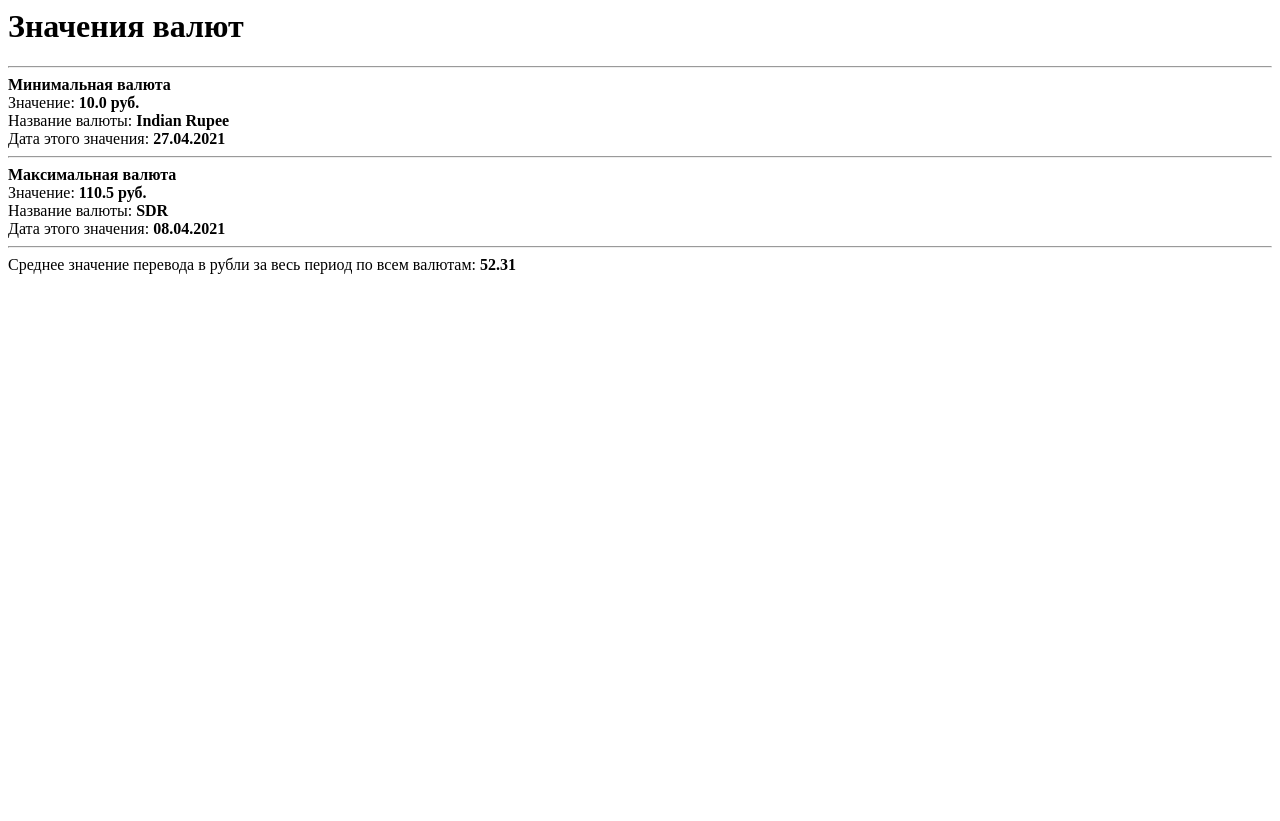
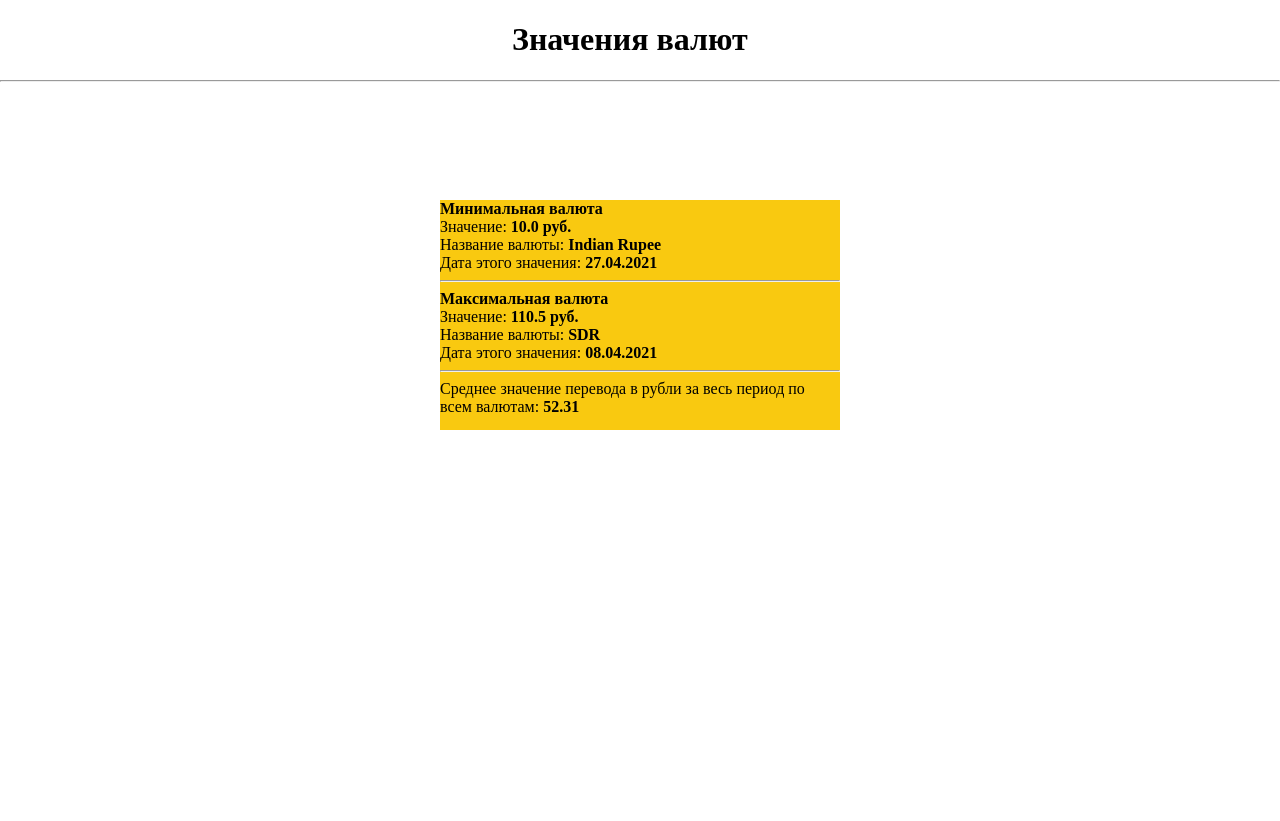
Before and after one commit to HDuh/CB_currency, a Flask app: page /results in a window 1280 px wide. Before the commit the page ends 274 px from the top, so only its background shows below. Run offline with Flask 2, Linux system fonts and the light colour scheme; data comes from the database, SQL or seed files in the repository.

Commit message:
simple frontend

```diff
--- a/app.py
+++ b/app.py
@@ -1,13 +1,16 @@
 import sqlite3
-import time
+
 from flask import Flask, flash, redirect, render_template, \
     request, url_for
+
 import base_control as bc
 from base_control import create_db
 from fill_db import parsing_data_and_fill_db as pars_data
 
 app = Flask(__name__)
 app.config.from_pyfile('config.py')
+
+# инит базы данных
 create_db()
 
 
@@ -31,7 +34,6 @@ def download():
 
 @app.route('/results')
 def results():
-    flash('Вышрузка закончена')
     conn = get_db_connection()
     valutes = conn.execute('SELECT * FROM valutes').fetchall()
     max_val = bc.get_max()
--- a/config.py
+++ b/config.py
@@ -1,4 +1,4 @@
 TESTING = True
 DEBUG = True
 FLASK_ENV = 'development'
-SECRET_KEY = 'GDtfDCFYjD'
+# SECRET_KEY = 'GDtfDCFYjD'
--- a/requirements.txt
+++ b/requirements.txt
@@ -1,2 +1,3 @@
 requests==2.25.1
 Flask==2.0.0
+sqlite3
--- a/templates/results.html
+++ b/templates/results.html
@@ -1,6 +1,40 @@
-{% block content %}
-    <h1>{% block title %} Значения валют {% endblock %}</h1>
-    <hr>
+<!DOCTYPE html>
+<html lang="en">
+
+<head>
+    <meta charset="UTF-8">
+    <title>Рузультаты выгрузки с ЦБ</title>
+</head>
+
+<style type="text/css">
+    html, body {
+        margin: 0;
+        padding: 0;
+        width: 100%;
+        height: 100%;
+    }
+
+    h1 {
+        margin-left: auto;
+        margin-right: auto;
+        width: 8em;
+    }
+
+    #CenterBlock {
+        background: RGB(249, 201, 16);
+        width: 400px;
+        height: 230px;
+        position: absolute;
+        top: 50%;
+        left: 50%;
+        margin: -200px 0 0 -200px;
+    }
+</style>
+<body>
+
+<h1>Значения валют</h1>
+<hr>
+<div id="CenterBlock">
     <a><b>Минимальная валюта</b></a>
     <br>
     <a>Значение: <b>{{ min_val[0] }} руб.</b></a>
@@ -20,5 +54,6 @@
     <hr>
 
     <a>Среднее значение перевода в рубли за весь период по всем валютам: <b>{{ avg_val }}</b></a>
-
-{% endblock %}
+</div>
+</body>
+</html>
```
Also changed, not shown: main.py (deleted, +0 -21 lines), templates/index.html (+41 -4 lines), templates/json.html (deleted, +0 -23 lines), templates/test2.html (deleted, +0 -28 lines).
